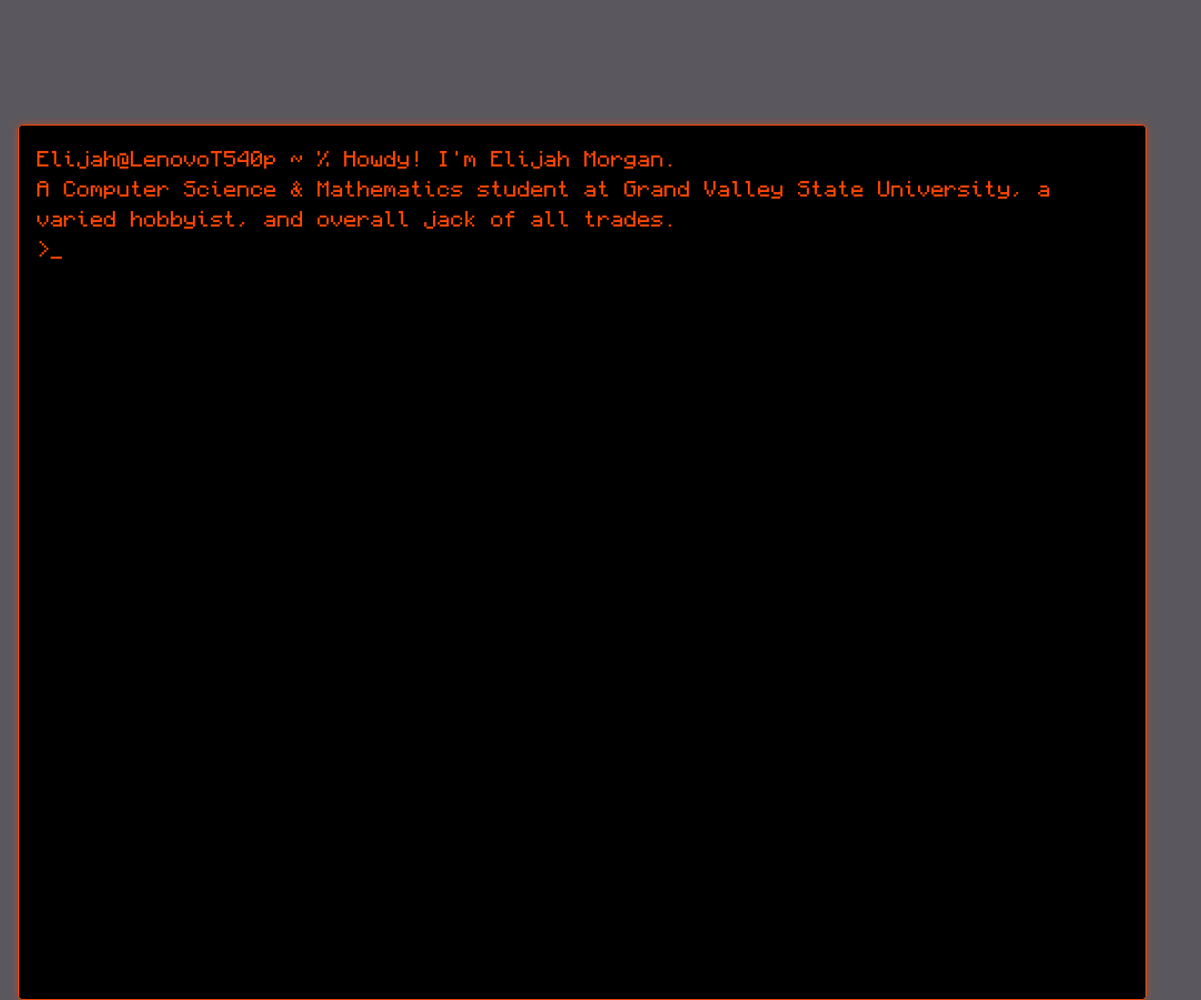
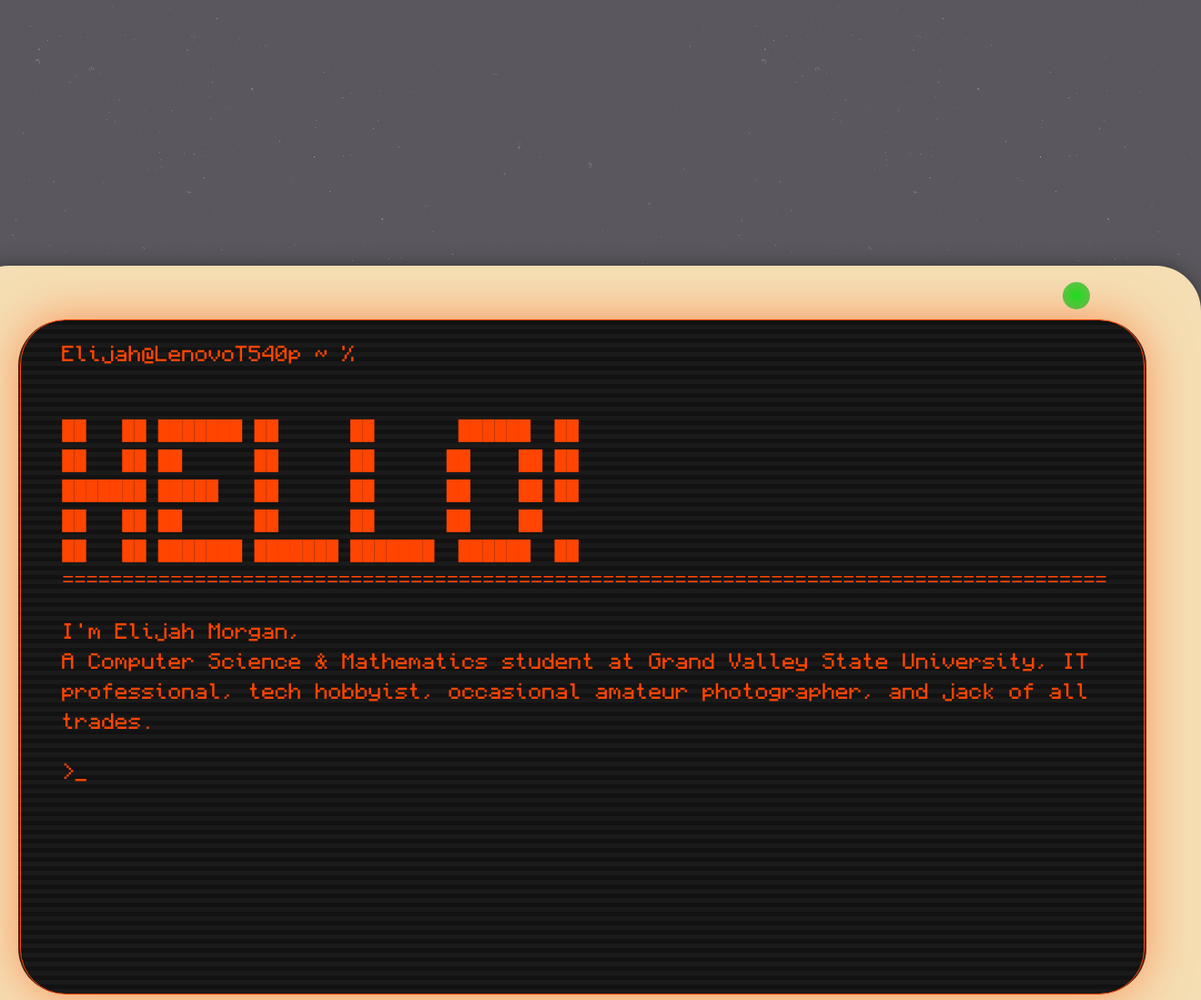
Before and after one commit to ElijahLeeMorgan/ElijahLeeMorgan.github.io, a plain HTML site: page index.html in a window 1280 px wide. Shown: the part 1078-2177 px from the top of the page at 91% size, 1320 px wide, since content can reach past the window. Drawn offline with Linux system fonts and the light colour scheme.

Commit message:
Stylistic changes, added minor details

```diff
--- /dev/null
+++ b/css/powerstrip.css
@@ -0,0 +1,23 @@
+
+.casing {
+    width: 300px;
+    height: 350px;
+    border-radius: 50px;
+    padding-left: 1000px;
+    display: flex;
+    align-items: center;
+    justify-content: center;
+
+    background-color: #ffffff;
+
+    position: relative;
+    margin: 0 auto;
+}
+
+.plug {
+
+}
+
+.wire_out {
+
+}
--- a/css/switch.css
+++ b/css/switch.css
@@ -1,3 +1,4 @@
+/* https://uiverse.io/Nawsome/empty-snail-69 */
 .switch {
   display: block;
   background-color: black;
--- a/css/terminal.css
+++ b/css/terminal.css
@@ -1,34 +1,95 @@
-@font-face {
+@font-face {    /* https://github.com/IdreesInc/Monocraft */
     font-family: 'Monocraft';
     src: url('../fonts/Monocraft/Monocraft.ttf') format('truetype'),
          url('../fonts/Monocraft/Monocraft.otf') format('opentype');
 }
-@font-face {
-    font-family: 'Miracraft';
-    src: url('../fonts/Miracraft/Miracraft.ttf') format('truetype');
+@font-face {    /* https://github.com/IdreesInc/Miracode */
+    font-family: 'Miracode';
+    src: url('../fonts/Miracraft/Miracode.ttf') format('truetype');
 }
 
-.screen {
+.bezel {
+    width: 1200px;
+    height: 700px;
+    margin: 20px;
+    padding-bottom: 100px;
     display: flex;
     justify-content: center;
     align-items: center;
-    height: 100vh;
-    background-color: black;
+
+    background-color: wheat;
+
+    border: 80px solid wheat;
+    border-radius: 50px;
+
+
+    box-shadow: 0 0 20px rgba(20, 20, 20, 0.5);
+
 }
 
-.terminal {
-    background-color: black;
+.bezel .screen { /* https://uiverse.io/jeremyssocial/afraid-sheep-52 */
+        /* Basic dimensions and centering */
+        width: 100%;
+        height: 100%;
+        margin: 100%;
+        padding-top: 20px;
+        padding-bottom: 20px;
+        padding-left: 20px;
+        padding-right: 20px;
+        display: flex;
+        justify-content: center;
+        align-items: center;
+
+        border-radius: 50px;
+
+        /* Dark mode colors and gradient */
+        background: #121212; /* Fallback for browsers that don't support gradients */
+        background: linear-gradient(
+          #121212 25%,
+          #1a1a1a 25%,
+          #1a1a1a 50%,
+          #121212 50%,
+          #121212 75%,
+          #1a1a1a 75%,
+          #1a1a1a
+        );
+        background-size: 40px 20px;
+
+        /* Animation */
+        animation: move 4s linear infinite;
+      }
+
+      @keyframes move {
+        0% {
+          background-position: 0 0;
+        }
+        100% {
+          background-position: 40px 40px;
+        }
+      }
+
+.screen .terminal {
+    height: 100%;
+    width: 100%;
+    padding-top: 20px;
+    padding-bottom: 20px;
+    padding-left: 45px;
+    padding-right: 40px;
+
+    border-radius: 50px;
+    border: 1px solid orangered;
+
     color: orangered;
-    padding: 20px;
-    margin: 20px;
-    height: 920px;
-    width: 1420px;
-    font-family: Monocraft, Miracraft, monospace;
+    font-family: Monocraft, Miracode, monospace;
     font-size: 22px;
+    text-wrap: wrap;
     line-height: 1.5;
-    border: 1px solid orangered;
-    border-radius: 5px;
-    box-shadow: 0 0 10px rgba(255, 69, 0, 0.5);
+
+    box-shadow: 0 0 10px rgba(255, 69, 0, 0.9);
+    box-shadow: 0 0 20px rgba(255, 69, 0, 0.8);
+    box-shadow: 0 0 30px rgba(255, 69, 0, 0.7);
+    box-shadow: 0 0 40px rgba(255, 69, 0, 0.6);
+    box-shadow: 0 0 50px rgba(255, 69, 0, 0.5);
 }
 
 .terminal::before {
@@ -38,3 +99,29 @@
 .terminal::after {
     content: ">_";
 }
+
+/* TODO Make flicker animation dependent on power status */
+.terminal .powerIndicator {
+  height: 30px;
+  width: 30px;
+  position: relative;
+  left: 1100px;
+  bottom: 95px;
+  border-radius: 50%;
+
+  background: radial-gradient(rgb(30, 220, 30), rgb(0, 150, 0));
+
+  animation: flicker 1s infinite;
+}
+
+@keyframes flicker {
+  0% {
+    background: radial-gradient(rgb(30, 220, 30), rgba(0, 150, 0, 0.5));
+  }
+  50% {
+    background: radial-gradient(rgb(30, 220, 30), rgb(0, 150, 0, 0.3));
+  }
+  100% {
+    background: radial-gradient(rgb(30, 220, 30), rgb(0, 150, 0, 0.65));
+  }
+}
--- a/index.html
+++ b/index.html
@@ -5,15 +5,18 @@
     <meta name="viewport" content="width=device-width, initial-scale=1.0">
     <title>Software Developer Portfolio</title>
     <link rel="stylesheet" href="./styles.css">
+    <link rel="stylesheet" href="./css/powerstrip.css">
     <link rel="stylesheet" href="./css/switch.css">
     <link rel="stylesheet" href="./css/terminal.css">
 </head>
 <body>
     <main>
-        <!-- Add a texture of a metal plate or homemade 80's toggle board with a taped on note syaing 'click me'-->
-        <!-- Adds a scroll switch to the page -->
+
+        <!-- TODO Add a texture of a metal plate or homemade 80's toggle board with a taped on note syaing 'click me'-->
+        <!-- Add sound of old monitor turning on. -->
         <div>
             <div class="alone-object">
+                <div class="casing">
                     <label class="switch">
                         <input type="checkbox" onclick="scrollDown()">
                         <div class="button">
@@ -24,6 +27,7 @@
                             <div class="shadow"></div>
                         </div>
                     </label>
+                </div>
             </div>
             <script>
                 function scrollDown() {
@@ -58,11 +62,23 @@
         </div>
 
         <div class="alone-object">
+            <div class="bezel">
+                <div class="screen">
                     <div class="terminal">
-                Howdy! I'm Elijah Morgan.
-                <br>
-                A Computer Science & Mathematics student at Grand Valley State University, a varied hobbyist, and overall jack of all trades.
-                <br>
+                        <div class="powerIndicator"></div>
+                        <p>
+<pre>
+██   ██ ███████ ██      ██       ██████  ██
+██   ██ ██      ██      ██      ██    ██ ██
+███████ █████   ██      ██      ██    ██ ██
+██   ██ ██      ██      ██      ██    ██
+██   ██ ███████ ███████ ███████  ██████  ██
+=======================================================================================</pre>
+                            I'm Elijah Morgan,<br>
+                            A Computer Science & Mathematics student at Grand Valley State University, IT professional, tech hobbyist, occasional amateur photographer, and jack of all trades.
+                        </p>
+                    </div>
+                </div>
             </div>
         </div>
 
--- a/styles.css
+++ b/styles.css
@@ -10,13 +10,16 @@
 
 Maybe I do a terminal style, as you scroll the text appears? amber on black? Do I add raycast lines?
 
+NEW IDEA: surgeprotector with a power button, cable goes down onright side to monitor, forces scroll down to intro
 power button, forces scroll down to intro
 v
 amber crt with intro text, see css filters for crt effect
 v manual scroll to next section
 desk, hover over to see projects..?
-v mnauel scroll to next section
-contact info, nothing crazy here
+v manual scroll to next section
+BETTER IDEA: User types in commands to see projects/contacts
+
+contact info, nothing crazy here..? Another CRT?
 v
 easter egg, hover over to see a picture of my dogs?
 v
@@ -31,8 +34,13 @@ body {
 
 /* Set a default font and background color */
 body {
-    font-family: Arial, sans-serif;
     background-color: #5a585e;
+    color: #ffffff;
+    padding: 20px;
+    margin: 20px;
+    border-radius: 10px;
+    background-image: url(../textures/stardust.png);
+    background-repeat: repeat;
 }
 
 section {
```
Lines whose indentation alone changed are shown as unchanged.
